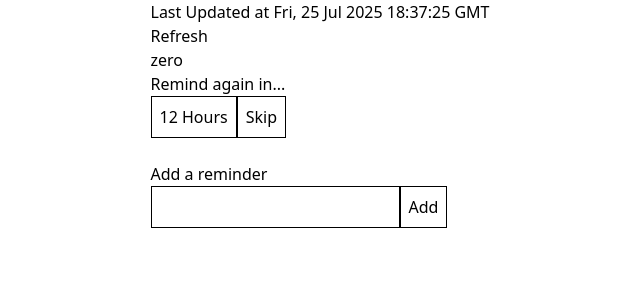
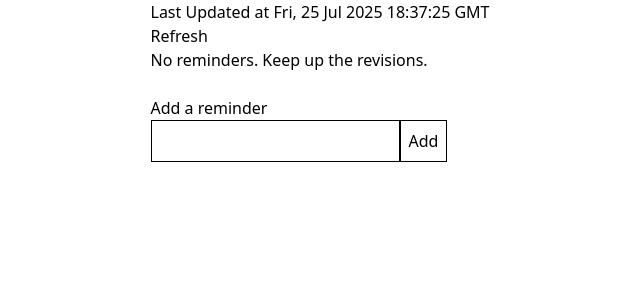
Before and after one commit to jaydeepgodhani/reminder, a Next.js app: page /dashboard in a window 1280 px wide. Shown: the top 300 px of the page, without its empty margins (320-960 px from the left). Built offline with nearby package versions, Linux system fonts and the light colour scheme.

Commit message:
basic adding task working

```diff
--- a/app/dashboard/addReminder.tsx
+++ b/app/dashboard/addReminder.tsx
@@ -10,12 +10,23 @@ export default function NewReminder() {
   };
 
   const clickHandler = (e: any) => {
-    messages.push({
-      // if not null then only add
-      data: text,
-      lastViewed: new Date(),
-      currentInterval: 0,
-    });
+    const reminders = localStorage.getItem("reminders");
+    let jsonReminder = [];
+    if(reminders) {
+      jsonReminder = JSON.parse(reminders);
+    }
+    if(text) {
+      const now = new Date();
+      now.setSeconds(0);
+      now.setMilliseconds(0);
+      jsonReminder.push({
+        // if not null then only add
+        data: text,
+        lastViewed: now,
+        currentInterval: 0,
+      });
+    }
+    localStorage.setItem("reminders", JSON.stringify(jsonReminder));
   };
 
   return (
--- a/app/dashboard/reminder.tsx
+++ b/app/dashboard/reminder.tsx
@@ -1,11 +1,11 @@
-'use client';
-import { ReactNode } from "react";
+"use client";
 import { timers } from "../constants";
+import { Imessage } from "./reminders";
 
-export default function ReminderWithOptions({
-  message,
-  setCurrentReminder
-}): ReactNode {
+const ReminderWithOptions: React.FC<{
+  message: Imessage;
+  setCurrentReminder: React.Dispatch<React.SetStateAction<number>>;
+}> = ({ message, setCurrentReminder }) => {
   const { data, currentInterval, lastViewed } = message;
   const previousHandler = () => {
     // update date & minus one
@@ -55,4 +55,6 @@ export default function ReminderWithOptions({
       </div>
     </div>
   );
-}
+};
+
+export default ReminderWithOptions;
--- a/app/dashboard/reminders.tsx
+++ b/app/dashboard/reminders.tsx
@@ -4,50 +4,62 @@ import ReminderWithOptions from "./reminder";
 
 export interface Imessage {
   data: string;
-  lastViewed: Object;
+  lastViewed: string;
   currentInterval: number;
 }
 
-const messages: Imessage[] = [
-  {
-    data: "zero",
-    lastViewed: new Date(),
-    currentInterval: 0,
-  },
-  {
-    data: "first",
-    lastViewed: new Date(),
-    currentInterval: 1,
-  },
-  {
-    data: "second",
-    lastViewed: new Date(),
-    currentInterval: 2,
-  },
-  {
-    data: "third",
-    lastViewed: new Date(),
-    currentInterval: 3,
-  },
-  {
-    data: "fourth",
-    lastViewed: new Date(),
-    currentInterval: 4,
-  },
-  {
-    data: "fifth",
-    lastViewed: new Date(),
-    currentInterval: 5,
-  },
-  {
-    data: "sixth",
-    lastViewed: new Date(),
-    currentInterval: 6,
-  },
-];
+// const messages: Imessage[] = [
+//   {
+//     data: "zero",
+//     lastViewed: new Date(),
+//     currentInterval: 0,
+//   },
+//   {
+//     data: "first",
+//     lastViewed: new Date(),
+//     currentInterval: 1,
+//   },
+//   {
+//     data: "second",
+//     lastViewed: new Date(),
+//     currentInterval: 2,
+//   },
+//   {
+//     data: "third",
+//     lastViewed: new Date(),
+//     currentInterval: 3,
+//   },
+//   {
+//     data: "fourth",
+//     lastViewed: new Date(),
+//     currentInterval: 4,
+//   },
+//   {
+//     data: "fifth",
+//     lastViewed: new Date(),
+//     currentInterval: 5,
+//   },
+//   {
+//     data: "sixth",
+//     lastViewed: new Date(),
+//     currentInterval: 6,
+//   },
+// ];
 
 export default function Reminders() {
   const [currentReminder, setCurrentReminder] = useState<number>(0);
+
+  let messages: Imessage[] = [];
+  const reminders = localStorage.getItem('reminders');
+  if(reminders) {
+    const jsonReminder = JSON.parse(reminders);
+    messages = jsonReminder.map((obj: Imessage) => {
+      return {
+        data: obj.data,
+        lastViewed: new Date(obj.lastViewed),
+        currentInterval: obj.currentInterval
+    }});
+  }
 
   if (messages.length === 0) return <p>No reminders. Keep up the revisions.</p>;
   if (currentReminder >= messages.length)
```
